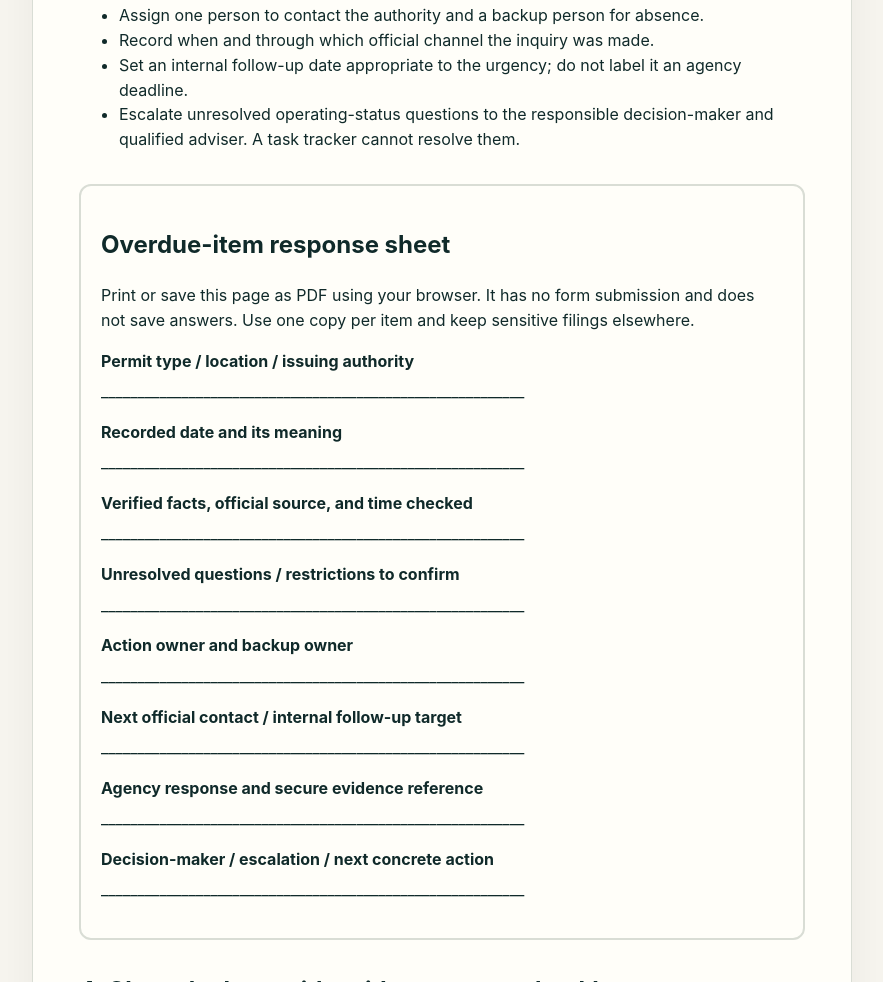
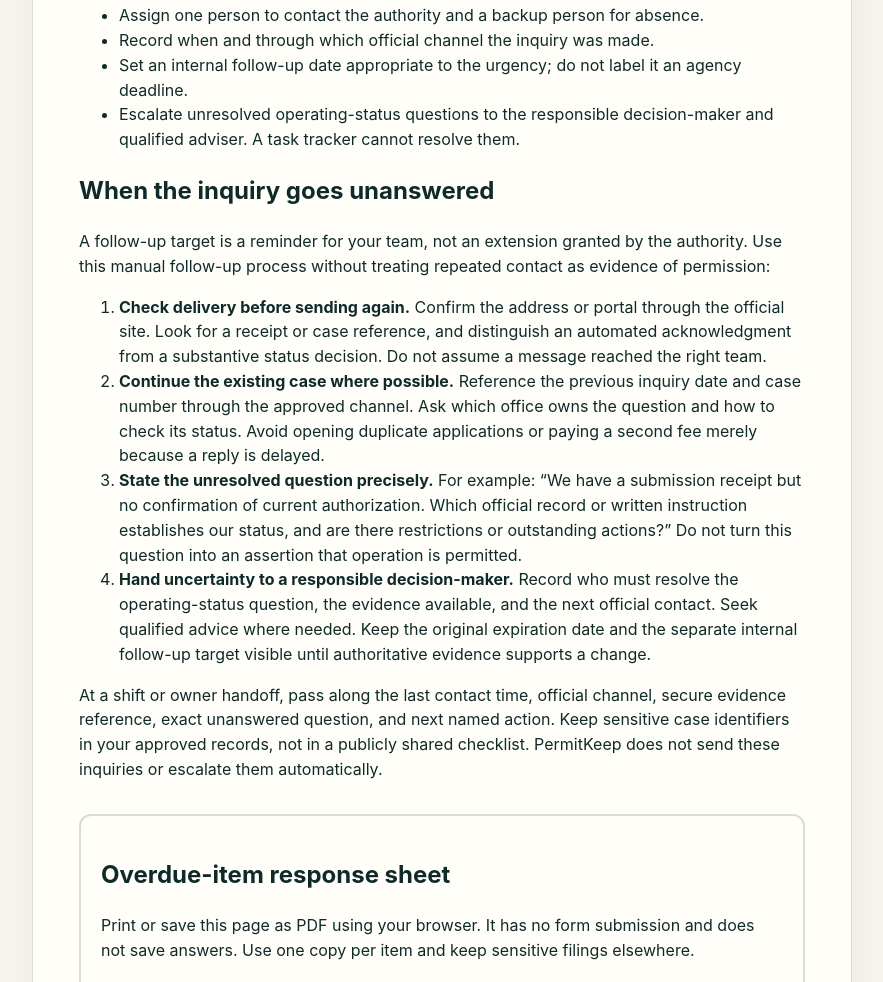
Before and after one commit to helpinghandschitown-netizen/permitkeep, a website: page overdue-permit-response-checklist.html in a window 1280 px wide. Shown: the part 1930-2912 px from the top of the page, without its empty margins (198-1081 px from the left). Drawn offline with Linux system fonts and the light colour scheme.

Commit message:
docs: add unanswered agency inquiry follow-up checklist

```diff
--- a/overdue-permit-response-checklist.html
+++ b/overdue-permit-response-checklist.html
@@ -35,6 +35,17 @@
     </dl>
     <h2>3. Give the response a named owner</h2>
     <ul><li>Assign one person to contact the authority and a backup person for absence.</li><li>Record when and through which official channel the inquiry was made.</li><li>Set an internal follow-up date appropriate to the urgency; do not label it an agency deadline.</li><li>Escalate unresolved operating-status questions to the responsible decision-maker and qualified adviser. A task tracker cannot resolve them.</li></ul>
+    <section id="unanswered-inquiry" aria-labelledby="unanswered-heading">
+      <h2 id="unanswered-heading">When the inquiry goes unanswered</h2>
+      <p>A follow-up target is a reminder for your team, not an extension granted by the authority. Use this manual follow-up process without treating repeated contact as evidence of permission:</p>
+      <ol>
+        <li><strong>Check delivery before sending again.</strong> Confirm the address or portal through the official site. Look for a receipt or case reference, and distinguish an automated acknowledgment from a substantive status decision. Do not assume a message reached the right team.</li>
+        <li><strong>Continue the existing case where possible.</strong> Reference the previous inquiry date and case number through the approved channel. Ask which office owns the question and how to check its status. Avoid opening duplicate applications or paying a second fee merely because a reply is delayed.</li>
+        <li><strong>State the unresolved question precisely.</strong> For example: “We have a submission receipt but no confirmation of current authorization. Which official record or written instruction establishes our status, and are there restrictions or outstanding actions?” Do not turn this question into an assertion that operation is permitted.</li>
+        <li><strong>Hand uncertainty to a responsible decision-maker.</strong> Record who must resolve the operating-status question, the evidence available, and the next official contact. Seek qualified advice where needed. Keep the original expiration date and the separate internal follow-up target visible until authoritative evidence supports a change.</li>
+      </ol>
+      <p>At a shift or owner handoff, pass along the last contact time, official channel, secure evidence reference, exact unanswered question, and next named action. Keep sensitive case identifiers in your approved records, not in a publicly shared checklist. PermitKeep does not send these inquiries or escalate them automatically.</p>
+    </section>
     <section class="review-sheet" aria-labelledby="response-sheet">
       <h2 id="response-sheet">Overdue-item response sheet</h2>
       <p>Print or save this page as PDF using your browser. It has no form submission and does not save answers. Use one copy per item and keep sensitive filings elsewhere.</p>
```
